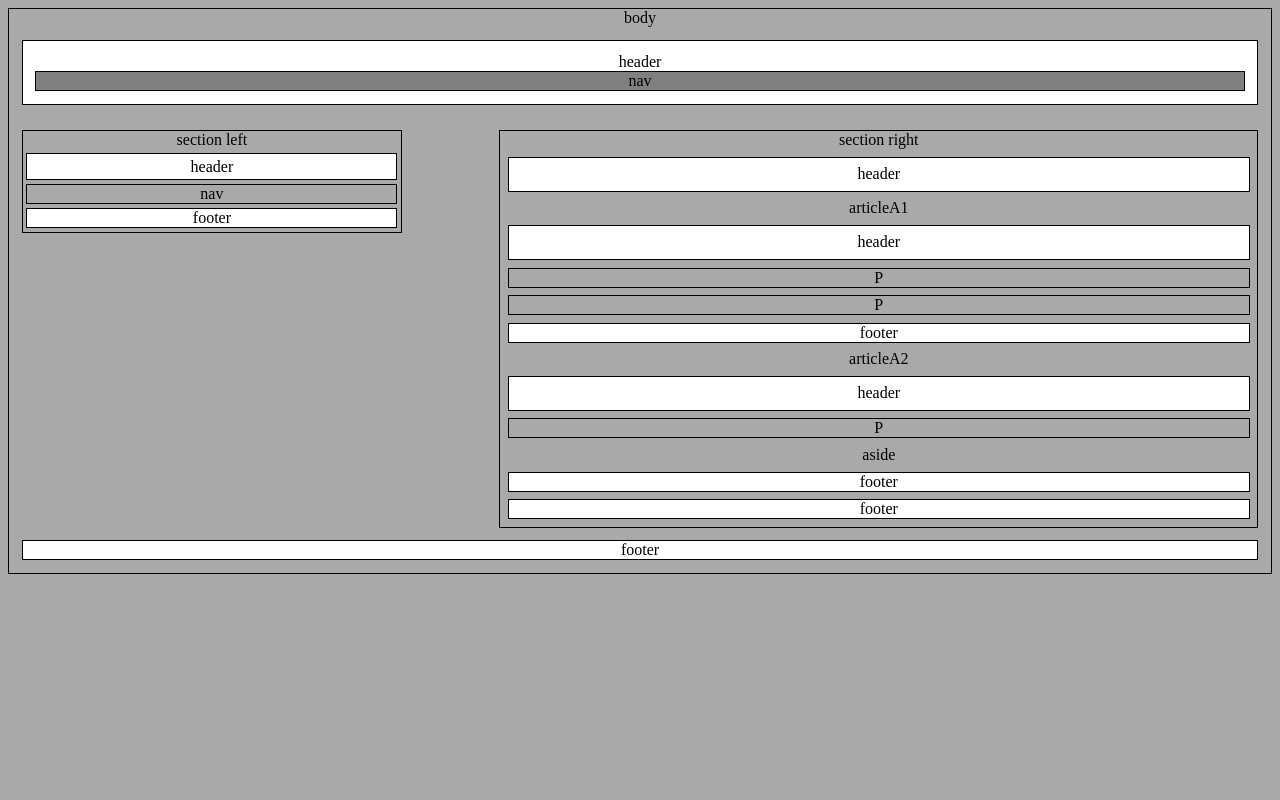
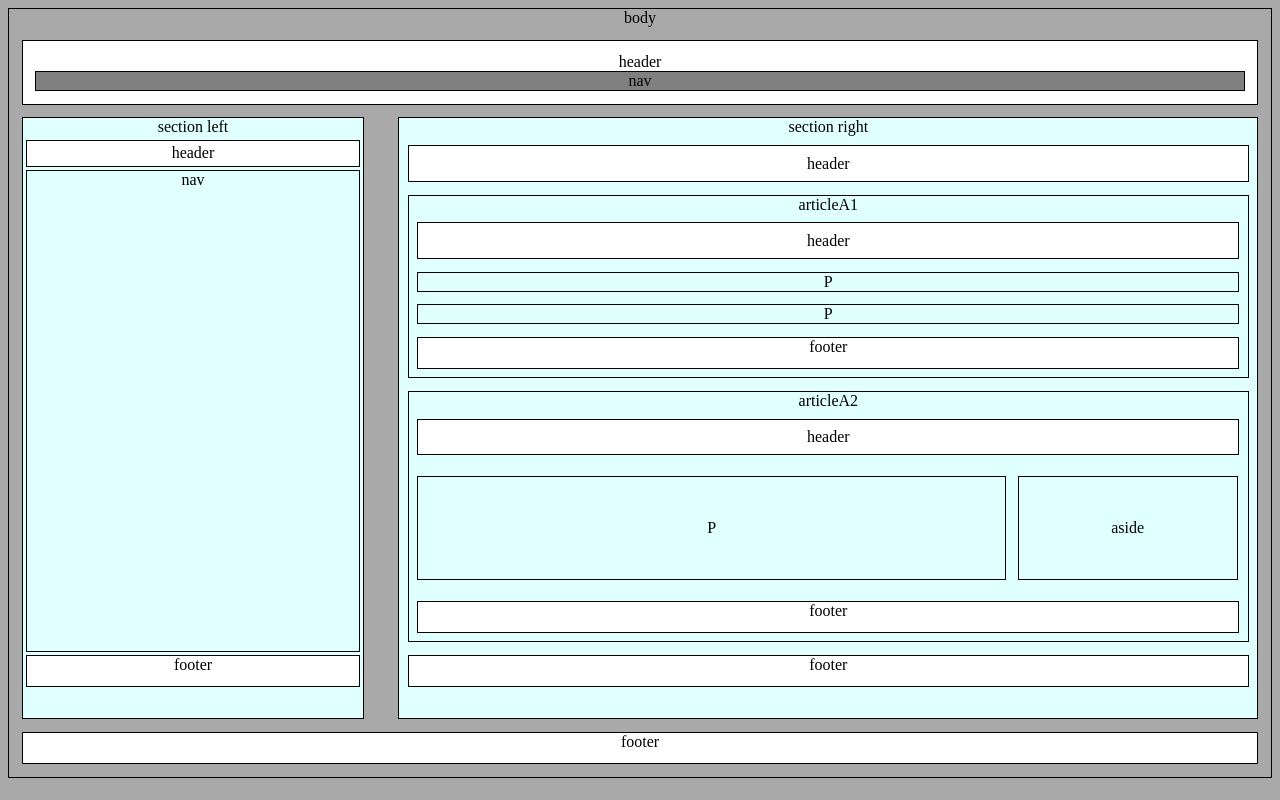
Before and after one commit to caldedragon/myfrontendexc, a plain HTML site: page index.html in a window 1280 px wide. Drawn offline with nearby package versions, Linux system fonts and the light colour scheme; files that its build step writes are made by us from their sources.

Commit message:
Update for SASS

```diff
--- a/index.html
+++ b/index.html
@@ -17,7 +17,7 @@
                 <nav>nav</nav>
             </header>
 
-
+<div>
 <section id="leftsection">
     section left
         <header id="hsleft">header</header>
@@ -26,21 +26,19 @@
 
 </section>
 
+</div>
 
 
+<div>
     <section id="rightsection">
     section right
 
          <header id="hsright"> header </header>
 
-    <article id ="A1">
+             <article id ="article1">
                     articleA1
-
                  <header> header </header>
 
-    <!--    <p id="para1forA1" style = "border: solid; margin-left: 2px;margin-right:2px; background-color: white ;"> P </p>
-        <p id="para2forA1" style = "border: solid; margin-left: 2px;margin-right:2px; background-color: white ;"> P </p>
--->
 
                         <p id="para1forA1"> P </p>
                         <p id="para2forA1"> P </p>
@@ -51,14 +49,14 @@
              </article>
 
 
-    <article id ="A2">
+    <article id ="article2">
         articleA2
 
         <header> header </header>
 
-        <p> P </p>
+        <p class="paragraphforarticle2"> P </p>
 
-        <aside> aside </aside>
+        <aside class="asideforarticle2"> aside </aside>
 
         <footer id="fA2">footer</footer>
 
@@ -71,7 +69,7 @@
 
     </section>
 
-
+</div>
 
 <footer >
     footer
--- a/sass/custom.scss
+++ b/sass/custom.scss
@@ -16,84 +16,109 @@ body{
         }
 
 
+        }
+
+        footer{
+          clear:both;
+
       }
 
   $defaultHeaderColor: white;
 
-  header,footer{
+  header{
     border: 1px solid;
     background-color:$defaultHeaderColor;
-    margin: 1% 1% 1% 1%;
-    clear: both;
+    margin:1%;
 
   }
 
-$defaultHeightSection: 1%;
+  footer{
+    background-color: white;
+    border:1px solid;
+    margin:1%;
+    height: 30px;
 
- section{
-
-   border: 1px solid;
-   height: $defaultHeightSection;
-   margin: 1% ;
-
-    nav{
-
-      #sectionleftnav {
-        height: 30px;
-      }
-    }
-
-
-
-
-
-
- }
-
-
-
-  #leftsection{
-
-    float:left;
-    width: 30%;
-
-  }
-
-  #rightsection{
-    float:right;
-    width: 60%;
-  }
-
-  #sectionleftnav{
-    border: 1px solid;
-    margin: 1%;
 
   }
 
 
 
-p{
-  margin: 1% 1%;
-  border:1px solid;
+
+$defaultSectionMargin: 0% 1% 1%;
+
+ section{
+
+   border: 1px solid;
+   margin:$defaultSectionMargin;
+   background-color: lightcyan;
+   height: 600px;
+ }
+
+div{
+
+  section{
+    float:left;
+    width: 27%;
+
+
+      nav{
+        border: 1px solid;
+        margin: 1%;
+        height: 80%;
+
+      }
+    }
+  }
 }
 
 
+div {
 
 
+  #rightsection {
 
+    /*display: inline-block;*/
+    float: right;
+    width: 68%;
 
+    #article1 {
 
+    }
 
+    #article2 {
 
+      p {
+        /*display: inline-block;*/
+        margin-right: 1px;
+        float: left;
+        width: 60%;
+        padding: 5%;
 
+      }
 
+      aside {
+        display: inline-block;
+        margin-left: 1%;
+        width: 16%;
+        padding: 5%;
 
+      }
 
+    }
 
+  }
 
+  @mixin defaultsinsidesectionright {
 
+    margin: 1.5% 1%;
+    border: 1px solid;
+    clear: both;
 
+  }
 
+  p, aside, article {
+    @include defaultsinsidesectionright;
+  }
 
 
 
```
Lines whose indentation alone changed are shown as unchanged.
